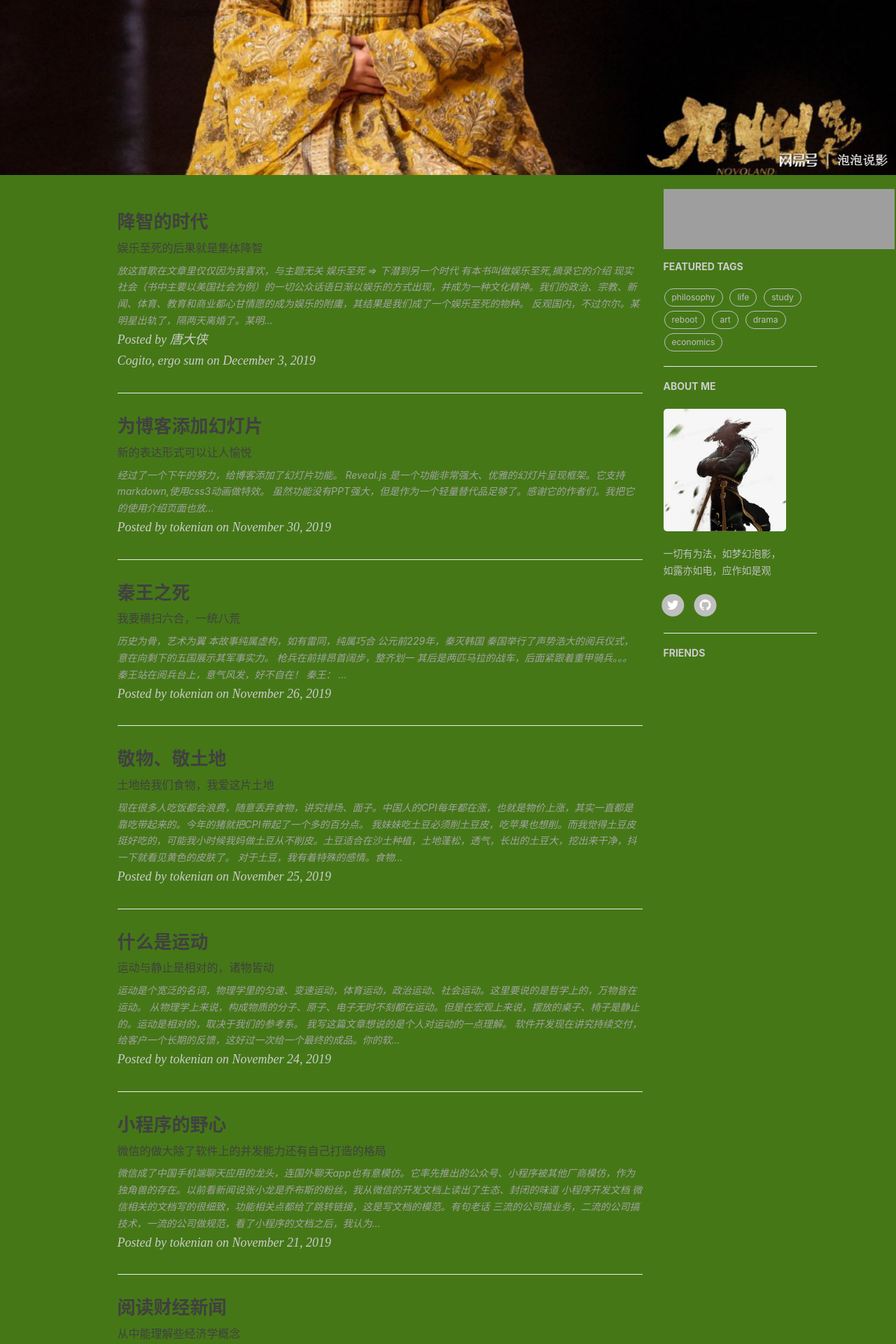
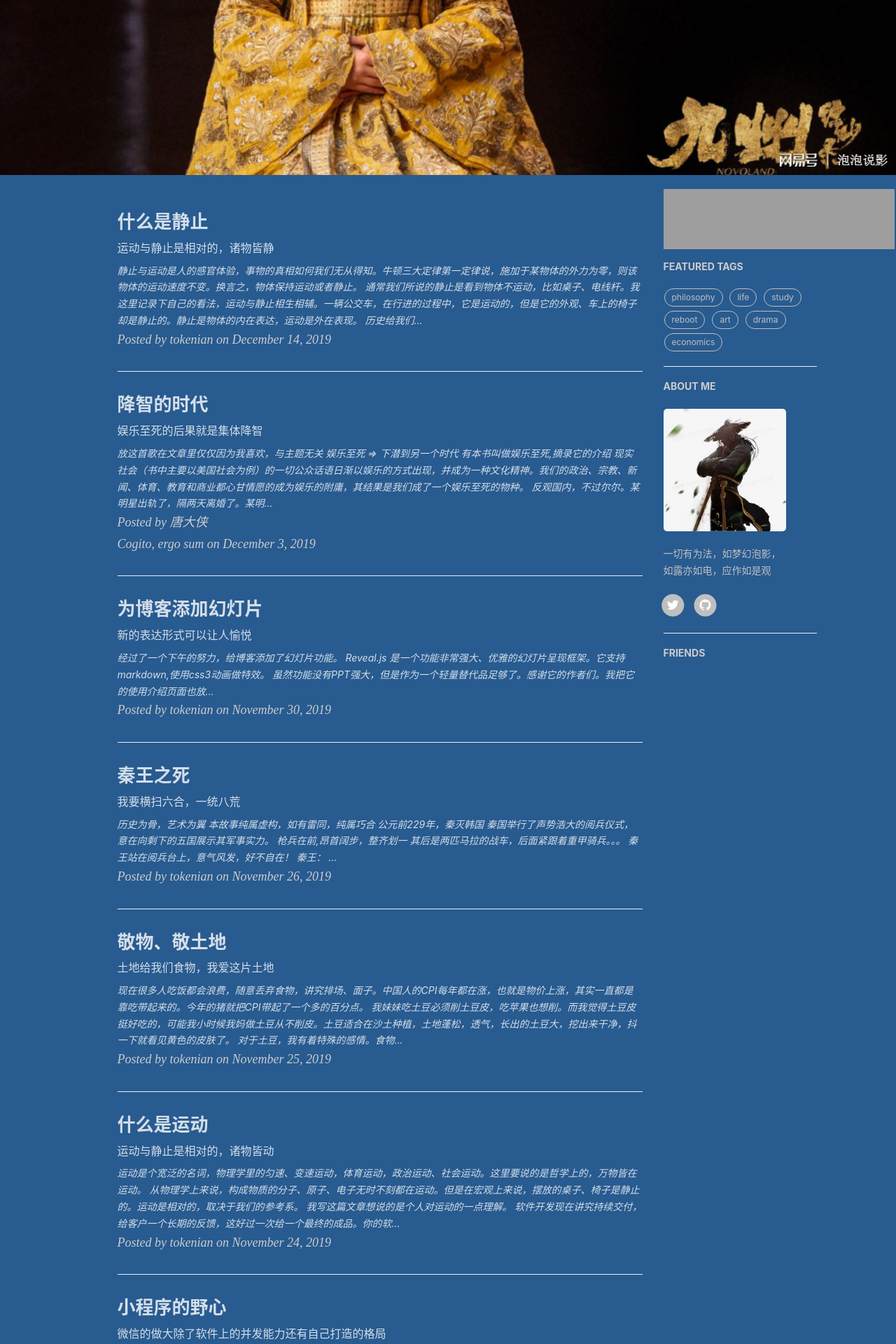
Before and after one commit to tokenian/tokenian.github.io, a Jekyll site: the page built from index.html, in a window 1280 px wide. Shown: the part 550-2470 px from the top of the page at 70% size. Built offline with Jekyll 4.4.1, drawn with Linux system fonts in a browser that asks for light colours; nearby versions of some CDN libraries; the list of posts is cut into pages by our own code; comment, search, counter and statistics services are not loaded; some of the changed text lies outside the part shown; grey boxes are pictures that could not be loaded.

Commit message:
adjust color

```diff
--- /dev/null
+++ b/_posts/philosophy/2019-12-14-what-is-silence.md
@@ -0,0 +1,32 @@
+---
+title: "什么是静止"
+subtitle: "运动与静止是相对的，诸物皆静"
+layout: post
+author: "tokenian"
+# header-style: text
+header-img: "img/home-bg-f.jpg"
+tags:
+  - study
+  - life
+  - philosophy
+---
+
+> 静止与运动是人的感官体验，事物的真相如何我们无从得知。[牛顿三大定律]([https://zh.wikipedia.org/wiki/%E7%89%9B%E9%A1%BF%E8%BF%90%E5%8A%A8%E5%AE%9A%E5%BE%8B](https://zh.wikipedia.org/wiki/牛顿运动定律))第一定律说，施加于某物体的[外力](https://zh.wikipedia.org/wiki/力)为零，则该物体的运动[速度](https://zh.wikipedia.org/wiki/速度)不变。换言之，物体保持运动或者静止。
+
+通常我们所说的静止是看到物体不运动，比如桌子、电线杆。我这里记录下自己的看法，运动与静止相生相辅。一辆公交车，在行进的过程中，它是运动的，但是它的外观、车上的椅子却是静止的。静止是物体的内在表达，运动是外在表现。
+
+历史给我们留下了什么？历史故事、文明的演变、生活习惯的变迁。历史是运动的，朝着时间这个连续绵密的轴。人的一生不过百年，在历史的运动中烟消云散。人留下的不过是在历史中的痕迹，后人可以在此基础上前行，这就是静。人类文明也就是静，我们的桌子、餐具这些都是静。运动与静止此消彼长，生生不息，一如道家的阴阳。人是能接受学习静的概念，比如知识。静就好比木材燃烧之后的炭，动就是木材发出的火。
+
+在软件代码的编写中，我们追求模块化、简洁性、易于维护，追求规范。这都是在追求代码的静，人们易于接受软件文化沉淀下来的静。很多人写的代码丑陋，不宜阅读，各种bug，这是他的代码含的动太多。软件稳定的运行就是以静的代码来跑出稳定的动，正如汽车的内燃机，稳定而高效。
+
+人们穿的衣服讲究干净而得体，干净是静，得体是动。女生的衣服花样很多，不仅保持静的稳定，还要有动的输出，更加吸引眼球。
+
+静与动的尺度就是连续，通常以时间为尺度，但不绝对。比如优美的抛物线，某一个点的切线是静，连续的点构成曲线则是动，尺度是人为定义的轴。
+
+### 连续
+
+连续是另一个有趣的概念，正如实数轴，稠密而永远可分。事物的发展始终表现出连续的性质，比如把大米煮成饭，菜从锅里炒熟。事物因运动而变化，表现就是连续。物质可能在化学上变成另一种东西，但在本质上却是同一个。
+
+软件中的连续就在于函数的调用，如果违背了连续，比如一个数据经由一个接口变成另一个数据，如果本质上数据出现了纰漏、不一致，那么这个接口在以后一定会出问题。所谓的软件测试也不过是弥补人们理解事物规律的缺陷，不能尽善尽美。人的感官体验始终不能触及真理，只能去追求，于是bug成了必然。
+
+我认为不会存在完美的软件，Spring也不行。正如人总会生病，软件必然存在缺陷。
--- a/_posts/prose/2019-11-26-death-of-First-Emperor-of-Qin.markdown
+++ b/_posts/prose/2019-11-26-death-of-First-Emperor-of-Qin.markdown
@@ -32,7 +32,7 @@
   <h5 class="fragment fade-up">秦国举行了声势浩大的阅兵仪式，意在向剩下的五国展示其军事实力。</h5>
   <h5 class="fragment fade-up">
     <br/>
-    <p>枪兵在前排昂首阔步，整齐划一</p>
+    <p>枪兵在前,昂首阔步，整齐划一</p>
     <p >其后是两匹马拉的战车，后面紧跟着重甲骑兵。。。</p>
     <p>秦王站在阅兵台上，意气风发，好不自在！</p>
   </h5>
@@ -152,6 +152,100 @@
     </h4>
 </section>
 <section data-transition="slide" class="left">
+    <h4>
+        <em>张三：</em>
+        <span>
+            纵使顿顿山珍海味，但臣劳心劳力，无心吃饭。如今落下了胃病，请大王准许臣病假。
+        </span>
+    </h4>
+    <h4 class="fragment fade-up">
+        <em>李四：</em>
+        <span>
+            大王，您赏赐给臣的佳丽三千臣也无福消受。臣每日在练兵场上挥汗如雨，晚上还要面对财狼虎豹。
+            就爬哪一天精尽人亡！不能再为大王效力。
+        </span>
+    </h4>
+    <h4 class="fragment fade-up">
+        <em>王五：（一把扑倒保住秦王大腿）</em>
+        <span>
+            大王的恩泽下臣无以为报，金山银海只能留给后代子孙，臣请求告老还乡！
+        </span>
+    </h4>
+</section>
+<section data-transition="slide" class="left">
+        <h4>
+                <em>赵六：</em>
+                <span>
+                    臣夜夜垂泪到天明，士兵们各个未娶妻，而臣至今独守空闺。每天996早已无心顾念其他，求大王赐我一死！
+                </span>
+        </h4>
+        <h4 class="fragment fade-up">
+            <em>赵高：</em>
+            <span>
+                放肆！尔等受了大王的高官厚禄，不思报效，反倒如此无赖！
+            </span>
+        </h4>
+        <h4 class="fragment fade-up">
+            <em>众人：</em>
+            <span>
+                请大王收回成命！
+            </span>
+        </h4>
+        <h4 class="fragment fade-up">
+            <em>秦王：</em>
+            <span>
+                小高，取我的三尺长剑来！
+            </span>
+        </h4>
+        <h4 class="fragment fade-up">
+            <em>赵高：</em>
+            <span>
+                大王不可再杀了。这已经不知是第几波提拔的军官了。
+            </span>
+        </h4>
+</section>
+<section data-transition="slide" class="left">
+    <h4>
+        <em>秦王：</em>
+        <span>
+            尔等皆不思忠君报国。留尔等何用！
+        </span>
+    </h4>
+    <h4 class="fragment fade-up">
+        <em>李四：</em>
+        <span>
+            996制度太过劳累了，上个月微臣去ICU躺了半个月才回来！
+        </span>
+    </h4>
+    <h4 class="fragment fade-up">
+        <em>张三：</em>
+        <span>
+            大王，下臣已经制定了攻打赵国的计划。请大王过目！
+        </span>
+    </h4>
+</section>
+<section data-transition="slide" class="left">
+    <h4>
+        <em>赵高：</em>
+        <span>
+            纵使顿顿山珍海味，但臣劳心劳力，无心吃饭。如今落下了胃病，请大王准许臣病假。
+        </span>
+    </h4>
+    <h4 class="fragment fade-up">
+        <em>秦王：</em>
+        <span>
+            大王，您赏赐给臣的佳丽三千臣也无福消受。臣每日在练兵场上挥汗如雨，晚上还要面对财狼虎豹。
+            就爬哪一天精尽人亡！不能再为大王效力。
+        </span>
+    </h4>
+    <h4 class="fragment fade-up">
+        <em>王五：（一把扑倒保住秦王大腿）</em>
+        <span>
+            大王的恩泽下臣无以为报，金山银海只能留给后代子孙，臣请求告老还乡！
+        </span>
+    </h4>
+</section>
+<section data-transition="slide" class="left">
   <script type="text/template">
   自由女神从未来穿越到秦国，向秦王讲述了世界和宇宙。秦王发出宣言，要一统宇宙。
   自由女神掏出ak47,射杀了秦王。威慑大臣，被拥立为新的女王。
@@ -168,10 +262,30 @@
   </script>
 </section>
 <section data-transition="slide" class="left">
- <script type="text/template">
-   ***荣耀***
-  赵高参透了生命的哲学，在漫长的时间里等待新时代的到来。当自由的思想终于在西方出现，他饮下了早已备好的毒酒。
-  </script>
+    <h3>
+        <em>公元1762年，卢梭发表了
+        <a href="https://zh.wikipedia.org/wiki/%E7%A4%BE%E4%BC%9A%E5%A5%91%E7%BA%A6%E8%AE%BA" target="_blank">社会契约论</a>
+        </em>
+    </h3>
+    <h5 class="fragment fade-up" style="color: darkkhaki;">
+        “人生而自由，却又无往不在枷锁之中。”
+    </h5>
+    <h4 class="fragment fade-up">
+        <em>赵高：</em>
+        <span>
+            新的时代已经来临，自由、平等、博爱！
+        </span>
+    </h4>
+    <h4 class="fragment fade-up">
+        <em>赵高：</em>
+        <span>
+            漫长的岁月何其乏味，就让我喝下这遗忘的毒酒解脱吧。
+        </span>
+    </h4>
+    <small class="fragment fade-up">公元1762年，赵高真正死亡。</small>
+    <h5 class="fragment fade-up">
+        <em>凡是过去，皆为序章！</em>
+    </h5>
 </section>
 <script type="text/javascript">
     function begin(){
--- a/less/variables.less
+++ b/less/variables.less
@@ -6,3 +6,4 @@
 @gray-l: lighten(black, 75%);
 @white-faded: fade(white, 80%);
 @gray-light: #eee;
+@yellow-light: #a18700;
```
Also changed, not shown: css/hux-blog.css (+11 -10 lines), less/hux-blog.less (+11 -10 lines), css/bootstrap.css, css/bootstrap.min.css, css/hux-blog.min.css.
